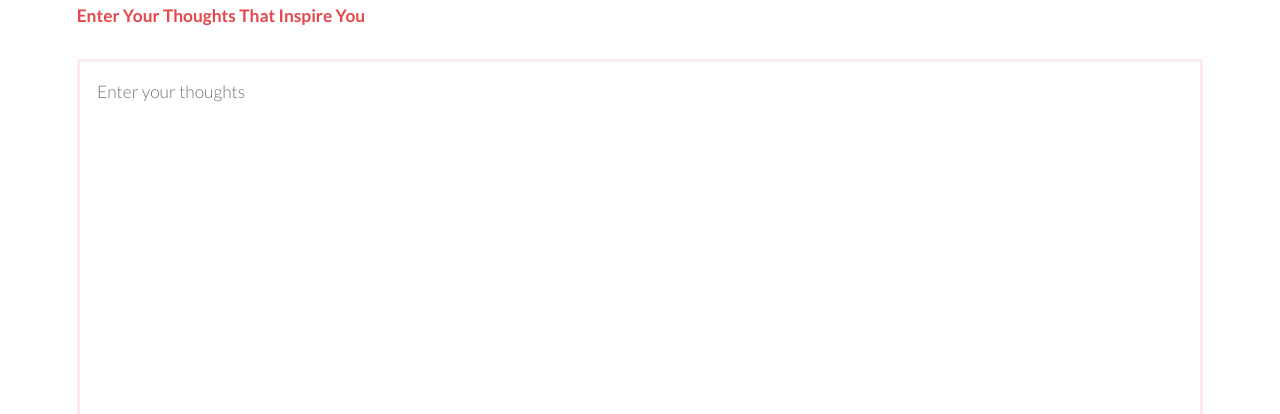
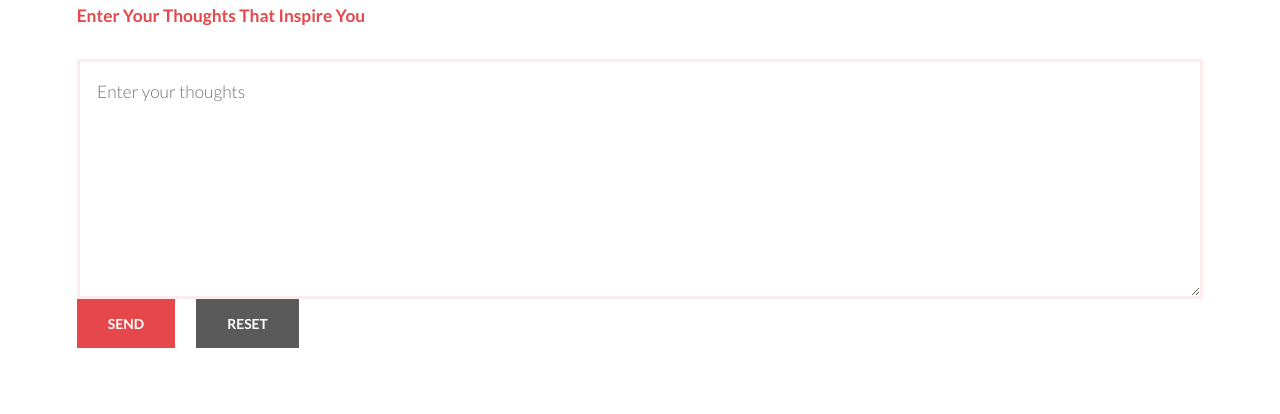
Before and after one commit to Gauravmane16/Online-Book-Selling-Website-, a plain HTML site: page Inspire Me.html in a window 1280 px wide. Shown: the part 218-632 px from the top of the page. Drawn offline with Linux system fonts and the light colour scheme.

Commit message:
Update Inspire Me.html

```diff
--- a/Inspire Me.html
+++ b/Inspire Me.html
@@ -29,7 +29,7 @@
 						<p><b>Enter Your Thoughts That Inspire You</b></p>
 					</header>
 					<div class="12u$">
-						<textarea name="demo-message" id="demo-message" placeholder="Enter your thoughts " rows="12"></textarea>
+						<textarea name="demo-message" id="demo-message" placeholder="Enter your thoughts " rows="6"></textarea>
 									</div>
 					<div class="12u$">
 						<ul class="actions">
```
